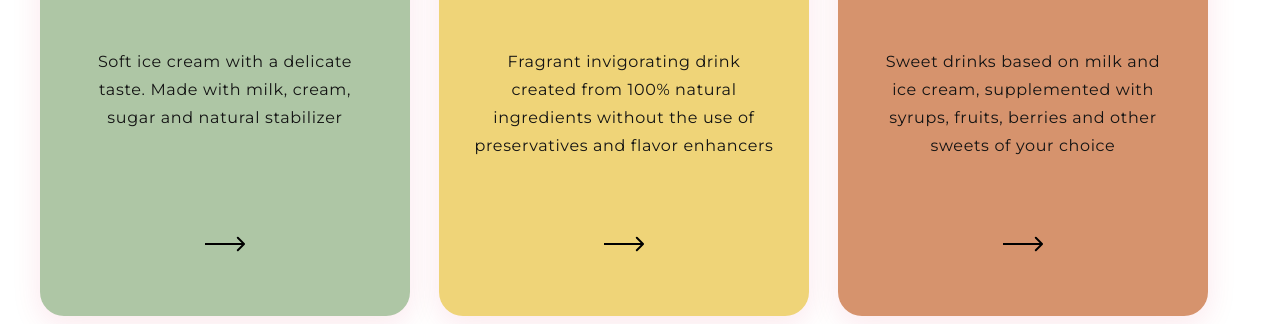
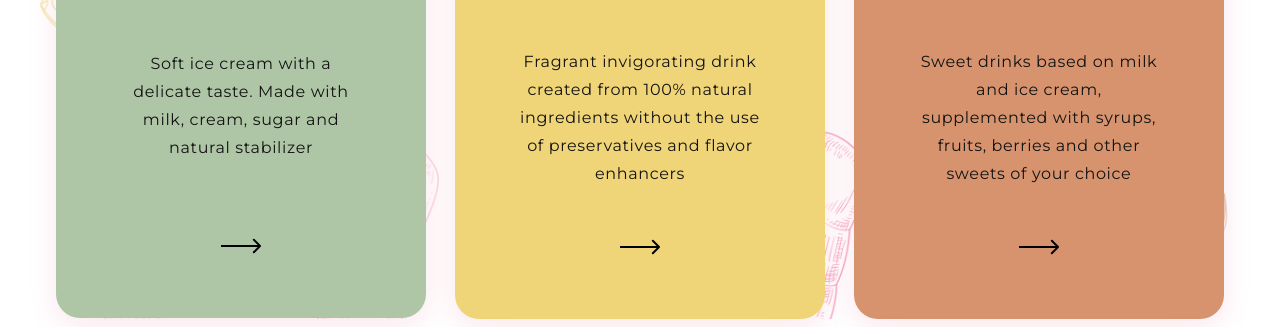
Before and after one commit to Shmoilova-Anastasiia/icecream_team, a plain HTML site: page index.html in a window 1280 px wide. Shown: the part 644-971 px from the top of the page. Drawn offline with Linux system fonts and the light colour scheme; a web font is replaced by a local one.

Commit message:
background

```diff
--- a/sass/components/_products.scss
+++ b/sass/components/_products.scss
@@ -1,7 +1,39 @@
+.product__section{
+    max-width: 1200px;
+    margin: 0 auto;
+    background-image: url('../image/products/background_sm@1x.png');
+    @media (min-device-pixel-ratio: 2),
+       (min-resolution: 192dpi),
+       (min-resolution: 2dppx) {
+       background-image: url('../image/products/background_sm@2x.png');
+    }
+    background-position: center;
+    background-repeat: no-repeat;
+    background-size: cover;
+    @media screen and (min-width:481px){
+        background-image: url('../image/products/background_md@1x.png');
+    @media (min-device-pixel-ratio: 2),
+       (min-resolution: 192dpi),
+       (min-resolution: 2dppx) {
+       background-image: url('../image/products/background_md@2x.png');
+    }
+    }
+    @media screen and (min-width:769px){
+        background-image: url('../image/products/background_lg@1x.png');
+    @media (min-device-pixel-ratio: 2),
+       (min-resolution: 192dpi),
+       (min-resolution: 2dppx) {
+       background-image: url('../image/products/background_lg@2x.png');
+    }
+    }
+
+}
 .product__container{
     max-width: 100%;
+    margin: 0 auto;
     padding-left: 20px;
-       padding-right: 20px;
+    padding-right: 20px;
+
 
     @media screen and (min-width:768px){
        max-width: 768px;
@@ -55,42 +87,41 @@ line-height: calc(45/36);
     }
 }
 .product__list{
-    display: grid;
+    display: flex;
     flex-wrap: wrap;
     gap: 168px;
-    grid-template-columns: 280px;
     align-items: center;
     justify-content: center;
 
 
     @media screen and (min-width:768px){
         gap: 16px;
-        grid-template-columns: 224px 224px 224px;
+
     }
     @media screen and (min-width:1200px){
         gap: 29px;
-         grid-template-columns: 370px 370px 370px;
+
     }
 
 }
 .product__item{
     display: flex;
+    flex-basis: 280px;
     flex-direction: column;
     min-height: 420px;
-    padding-left: 40px;
-    padding-right: 40px;
+
     text-align: center;
     box-shadow: 0px 8px 30px rgba(212, 20, 67, 0.1);
     border-radius: 24px;
    @media screen and (min-width:768px){
+    flex-basis: calc((100% - 32px) / 3);
         min-height: 548px;
-        padding-left: 12px;
-        padding-right: 12px;
+
     }
     @media screen and (min-width:1200px){
+        flex-basis: calc((100% - 58px) / 3);
         min-height: 536px;
-        padding-left: 34px;
-        padding-right: 34px;
+
     }
 }
 .product__item-green{
@@ -114,11 +145,16 @@ line-height: calc(45/36);
     height: 212px;
     border-radius: 50%;
     top: -22%;
+    left: 13%;
+    @media screen and (min-width:768px){
+        left: 6%;
+    }
     @media screen and (min-width:1200px){
         background-image: url('../image/products/icelg@1x.png');
         width: 302px;
         height: 318px;
         top: -32%;
+        left: 9%;
         @media (min-device-pixel-ratio: 2),
         (min-resolution: 192dpi),
         (min-resolution: 2dppx) {
@@ -147,11 +183,16 @@ line-height: calc(45/36);
     height: 212px;
     border-radius: 50%;
     top: -22%;
+    left: 13%;
+    @media screen and (min-width:768px){
+        left: 6%;
+    }
     @media screen and (min-width:1200px){
         background-image: url('../image/products/coffeelg@1x.png');
         width: 302px;
         height: 318px;
         top: -32%;
+        left: 9%;
         @media (min-device-pixel-ratio: 2),
         (min-resolution: 192dpi),
         (min-resolution: 2dppx) {
@@ -180,11 +221,16 @@ line-height: calc(45/36);
     height: 212px;
     border-radius: 50%;
     top: -22%;
+    left: 13%;
+    @media screen and (min-width:768px){
+        left: 6%;
+    }
     @media screen and (min-width:1200px){
         background-image: url('../image/products/shakelg@1x.png');
         width: 302px;
         height: 318px;
         top: -32%;
+        left: 9%;
         @media (min-device-pixel-ratio: 2),
         (min-resolution: 192dpi),
         (min-resolution: 2dppx) {
@@ -222,13 +268,21 @@ line-height: calc(37/30);
     }
 }
 .product__text{
+    margin-left: 40px;
+    margin-right: 40px;
     font-size: 14px;
 line-height: calc(28/16);
 text-align: center;
 letter-spacing: 0.04em;
 color: #131313;
+@media screen and (min-width:768px){
+    margin-left: 26px;
+    margin-right: 26px;
+}
 @media screen and (min-width:1200px){
-margin-bottom: 50px;
+    margin-left: 62px;
+    margin-right: 62px;
+    margin-bottom: 50px;
 
     font-size: 16px;
 }
@@ -237,8 +291,14 @@ margin-bottom: 50px;
 .product__button{
     display: inline-block;
     align-self: center;
-    margin-bottom: 60px;
+    margin-bottom: 16px;
     background-color: transparent;
     cursor: pointer;
     border: transparent;
+    @media screen and (min-width:768px){
+        margin-bottom: 12px;
+    }
+    @media screen and (min-width:1200px){
+        margin-bottom: 60px;
+    }
 }
```
Also changed, not shown: css/main.css, css/main.min.css, image/products/background_lg@1x.png (added), image/products/background_md@1x.png (added), image/products/background_md@2x.png (added), image/products/background_sm@1x.png (added), image/products/background_sm@2x.png (added), 3 other files.
